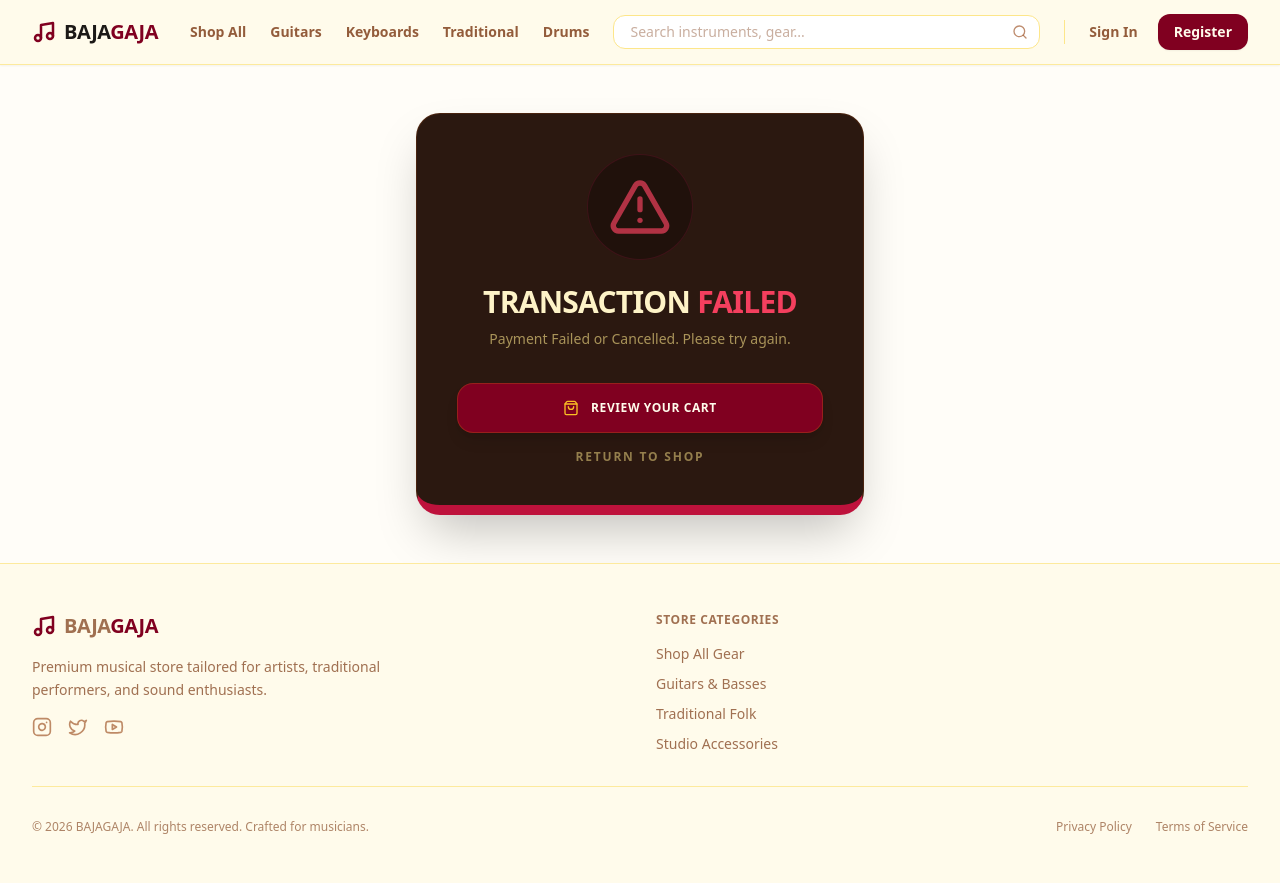
After one commit to bipinjlimbu/B2C-E-Commerce---Django-Project-III, a Django app: page /payment/failed/ in a window 1280 px wide. The commit adds this page. Run offline with Django 5.2, Linux system fonts and the light colour scheme.

Commit message:
Payment Failed Page Added

```diff
--- /dev/null
+++ b/bg_project/bg_app/templates/main/payment_failed_page.html
@@ -0,0 +1,57 @@
+<!DOCTYPE html>
+<html lang="en">
+<head>
+    <meta charset="UTF-8">
+    <meta name="viewport" content="width=device-width, initial-scale=1.0">
+    <title>Transaction Failed | BajaGaja</title>
+    {% load static %}
+    <link href="{% static 'css/styles.css' %}" rel="stylesheet" />
+</head>
+
+<body class="bg-amber-50/30 text-stone-900 font-sans flex flex-col min-h-screen">
+    {% include 'components/_navbar.html' %}
+
+    {% include 'components/_messages.html' %}
+
+    <main class="flex-grow flex items-center justify-center py-12 px-4">
+        <div class="max-w-md w-full bg-[#2b1810] p-10 rounded-3xl shadow-2xl border border-amber-900/40 border-b-[10px] border-b-rose-700 text-center">
+
+            <div class="flex justify-center mb-6">
+                <div class="bg-[#1c0f0a] p-5 rounded-full border border-rose-900/40 animate-pulse shadow-inner">
+                    <i data-lucide="alert-triangle" class="w-16 h-16 text-rose-500 stroke-[2px]"></i>
+                </div>
+            </div>
+
+            <h2 class="text-3xl font-black text-amber-100 tracking-tight uppercase mb-2">
+                Transaction <span class="text-rose-500">Failed</span>
+            </h2>
+
+            <p class="text-amber-200/60 mb-8 font-medium leading-relaxed text-sm">
+                {% if messages %}
+                    {% for message in messages %}{{ message }}{% endfor %}
+                {% else %}
+                    The checkout window timed out or your payment authorization was declined.
+                {% endif %}
+            </p>
+
+            <div class="space-y-4">
+                <a href="/cart/" class="w-full bg-[#800020] hover:bg-[#500014] text-amber-50 font-bold py-4 rounded-2xl shadow-lg border border-amber-500/20 flex items-center justify-center gap-3 transition-all active:scale-95 uppercase tracking-wider text-xs">
+                    <i data-lucide="shopping-bag" class="w-4 h-4 text-amber-400"></i>
+                    Review Your Cart
+                </a>
+
+                <a href="/" class="block text-amber-200/50 font-bold hover:text-amber-100 transition-colors uppercase text-xs tracking-[0.15em]">
+                    Return to Shop
+                </a>
+            </div>
+        </div>
+    </main>
+
+    {% include 'components/_footer.html' %}
+
+    <script src="{% static 'js/lucide.min.js' %}"></script>
+    <script>
+        lucide.createIcons();
+    </script>
+</body>
+</html>
--- a/bg_project/bg_app/urls.py
+++ b/bg_project/bg_app/urls.py
@@ -5,7 +5,7 @@ from .views.profile_view import profile_view, edit_profile_view, delete_profile_
 from .views.brands_view import add_brand_view, edit_brand_view, delete_brand_view
 from .views.products_view import products_view, add_product_view, is_active_toggle_view, edit_product_view, delete_product_view, single_product_view
 from .views.cart_view import add_to_cart_view, cart_view, increase_quantity_view, decrease_quantity_view, remove_from_cart_view
-from .views.payment_view import initiate_payment_view, payment_success_view
+from .views.payment_view import initiate_payment_view, payment_success_view, payment_failed_view
 from .views.dashboard import admin_dashboard_view, customer_dashboard_view
 
 urlpatterns = [
@@ -32,6 +32,7 @@ urlpatterns = [
     path('cart/remove/<int:product_id>/', remove_from_cart_view, name='remove_from_cart'),
     path('payment/initiate/', initiate_payment_view, name='initiate_payment'),
     path('payment/success/', payment_success_view, name='payment_success'),
+    path('payment/failed/', payment_failed_view, name='payment_failed'),
     path('dashboard/admin/', admin_dashboard_view, name='admin_dashboard'),
     path('dashboard/', customer_dashboard_view, name='customer_dashboard'),
 ]
--- a/bg_project/bg_app/views/payment_view.py
+++ b/bg_project/bg_app/views/payment_view.py
@@ -130,7 +130,7 @@ def payment_success_view(request):
             customer=customer,
             total_amount=float(total_amount.replace(',', '')),
             transaction_id=transaction_uuid,
-            status=Order.Status.PAID,
+            status=Order.Status.CONFIRMED,
             shipping_address=shipping_address,
             payment_method=Order.PaymentMethod.ESEWA
         )
@@ -156,3 +156,7 @@ def payment_success_view(request):
     else:
         messages.error(request, "Verification Failed. Protocol Aborted.")
         return redirect('payment_failed')
+
+def payment_failed_view(request):
+    messages.error(request, "Payment Failed or Cancelled. Please try again.")
+    return render(request, 'main/payment_failed_page.html')
--- a/bg_project/static/css/styles.css
+++ b/bg_project/static/css/styles.css
@@ -1389,6 +1389,10 @@ Ensure the default browser behavior of the `hidden` attribute.
   border-color: rgb(16 185 129 / 0.3);
 }
 
+.border-rose-900\/40 {
+  border-color: rgb(136 19 55 / 0.4);
+}
+
 .border-t-transparent {
   border-top-color: transparent;
 }
@@ -1398,6 +1402,11 @@ Ensure the default browser behavior of the `hidden` attribute.
   border-bottom-color: rgb(5 150 105 / var(--tw-border-opacity));
 }
 
+.border-b-rose-700 {
+  --tw-border-opacity: 1;
+  border-bottom-color: rgb(190 18 60 / var(--tw-border-opacity));
+}
+
 .bg-amber-50\/50 {
   background-color: rgb(255 251 235 / 0.5);
 }
@@ -1607,6 +1616,10 @@ Ensure the default browser behavior of the `hidden` attribute.
   stroke-width: 3px;
 }
 
+.stroke-\[2px\] {
+  stroke-width: 2px;
+}
+
 .object-contain {
   -o-object-fit: contain;
      object-fit: contain;
@@ -2154,6 +2167,11 @@ Ensure the default browser behavior of the `hidden` attribute.
 .text-emerald-300 {
   --tw-text-opacity: 1;
   color: rgb(110 231 183 / var(--tw-text-opacity));
+}
+
+.text-rose-500 {
+  --tw-text-opacity: 1;
+  color: rgb(244 63 94 / var(--tw-text-opacity));
 }
 
 .underline {
```
Also changed, not shown: bg_project/db.sqlite3.
